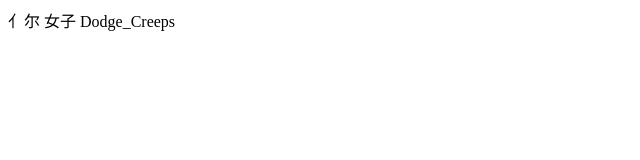
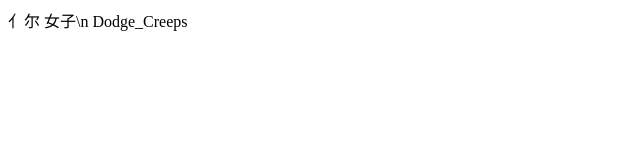
Before and after one commit to Zindalx00/test, a plain HTML site: page index.html in a window 1280 px wide. Shown: the full height of the page, 0-640 px from the left. Drawn offline with Linux system fonts and the light colour scheme.

Commit message:
Update index.html

```diff
--- a/index.html
+++ b/index.html
@@ -1,3 +1,3 @@
-<p>亻尔 女子
+<p>亻尔 女子\n
   Dodge_Creeps
 </p>
```
